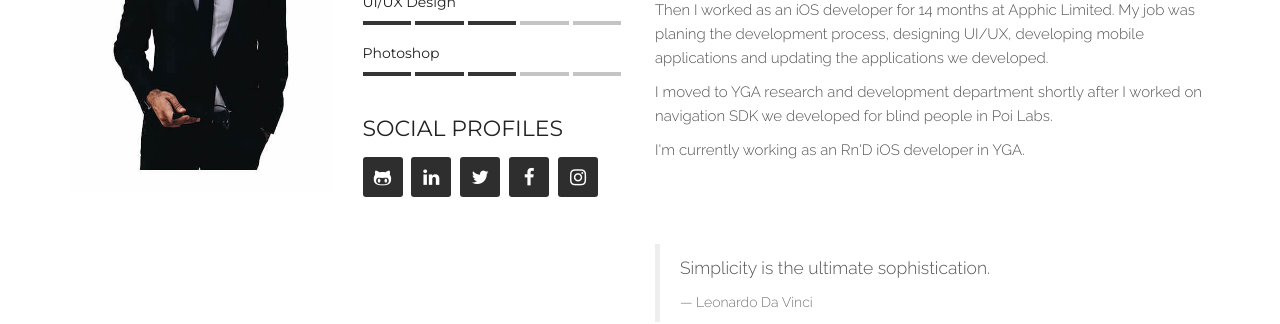
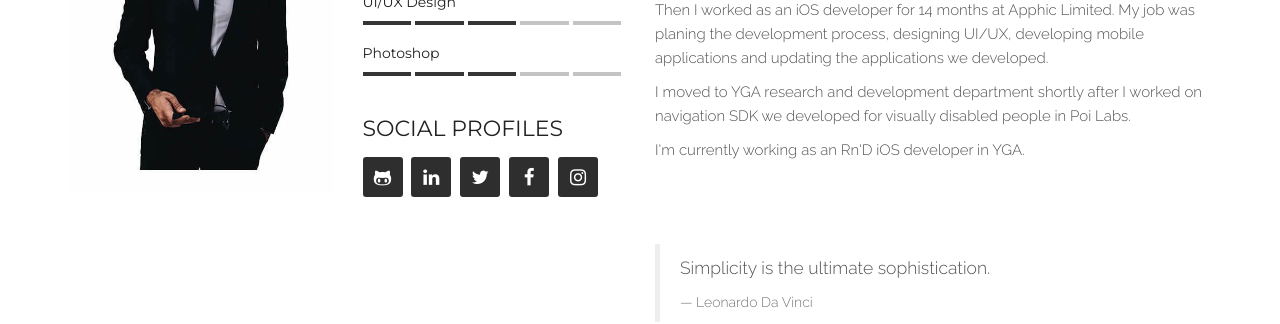
Before and after one commit to buracules/buracules.github.io, a Jekyll site: the page index.html, which Jekyll copies as it is, in a window 1280 px wide and 900 px high, scrolled down 1051 px. Shown: the part 177-501 px from the top of the window. Built offline with Jekyll 4.4.1, drawn with Linux system fonts in a browser that asks for light colours.

Commit message:
Typo fix

```diff
--- a/index.html
+++ b/index.html
@@ -234,7 +234,7 @@
 							<h3>Profesional Profile</h3>
 							<p>In 2012 I started to computer engineering department of Sakarya University. I have been trained in hardware, network and software, especially for .net technologies for 4 years. In 2016, I graduated with the platformer game for the iOS.</p>
 							<p>Then I worked as an iOS developer for 14 months at Apphic Limited. My job was planing the development process, designing UI/UX, developing mobile applications and updating the applications we developed.</p>
-							<p>I moved to YGA research and development department shortly after I worked on navigation SDK we developed for blind people in Poi Labs.</p>
+							<p>I moved to YGA research and development department shortly after I worked on navigation SDK we developed for visually disabled people in Poi Labs.</p>
 							<p> I'm currently working as an Rn'D iOS developer in YGA.</p>
 							<p></p>
 							<!--<a href="https://www.linkedin.com/in/burak-üstün-91396066/" title="Linkedin"><h4>You can visit the Linkedin profile for my projects.</h4></a>-->
```
Also changed, not shown: 1 other file.
